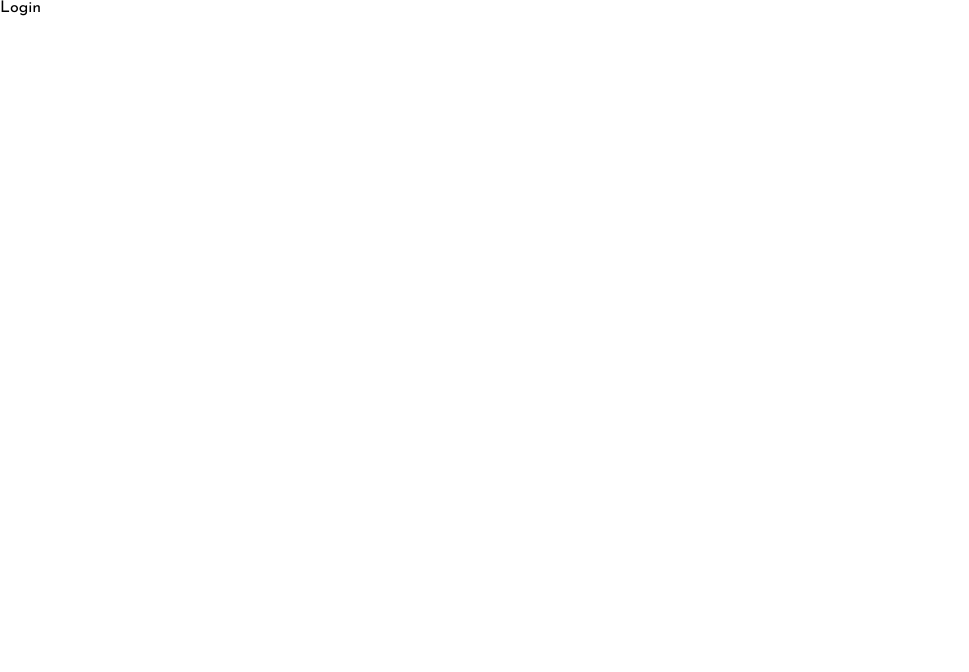
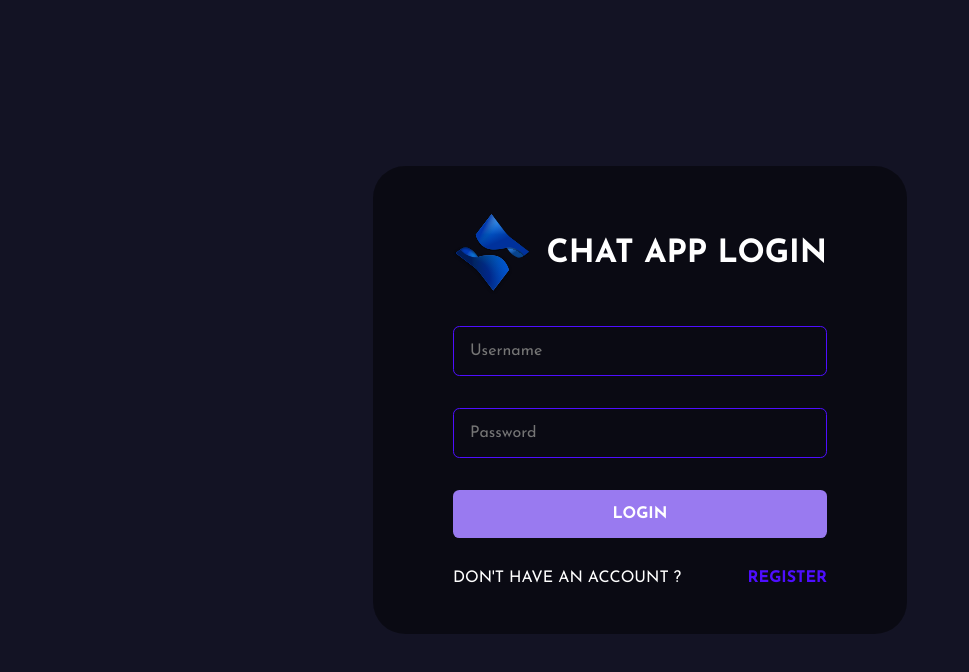
Before and after one commit to innong/chatapp, a React (Create React App) app in the folder public/chat-app/: page /login in a window 1280 px wide. Shown: the top 672 px of the page, without its empty margins (0-969 px from the left). Built offline with nearby package versions, Linux system fonts and the light colour scheme; the HTML template or start-up script is replaced by a standard one.

Commit message:
Feat.Login Function

```diff
--- a/public/chat-app/src/pages/Login.jsx
+++ b/public/chat-app/src/pages/Login.jsx
@@ -1,11 +1,176 @@
-import React from 'react'
+import React, { useState, useEffect } from 'react';
+import axios from 'axios';
+import { Link, useNavigate } from 'react-router-dom';
+import styled from 'styled-components';
+import Logo from "../assets/logo.svg";
+import { toast, ToastContainer } from 'react-toastify';
+import 'react-toastify/dist/ReactToastify.css';
+import { loginRoute } from '../utils/APIRoutes';
 
 function Login() {
+    const navigate = useNavigate();
+    const toastOptions = {
+        position: toast.POSITION.TOP_CENTER,
+        autoClose: 8000,
+        pauseOnHover: true,
+        draggable: true,
+        theme: "dark",
+    };
+    const [values, setValues] = useState({
+        username: "",
+        password: "",
+    });
+
+    useEffect(() => {
+        if(localStorage.getItem('chat-app-user')) {
+            navigate('/');
+        }
+    }, []);
+
+    const handleChange = (event) => {
+        setValues({ ...values, [event.target.name]: event.target.value });
+    };
+
+    const handleValidation = () => {
+        const { password, username } = values;
+        if (password === "") {
+            toast.error("Email and Password is required", toastOptions);
+            return false;
+        } else if (username === "") {
+            toast.error("Email and Password is required.", toastOptions);
+            return false;
+        }
+
+        return true;
+    };
+
+    const handleSubmit = async (event) => {
+        event.preventDefault();
+        if (handleValidation()) {
+            console.log("in validation", loginRoute);
+            const { password, username } = values;
+            const { data } = await axios.post(loginRoute, {
+                username,
+                password,
+            });
+
+            if (data.status === false) {
+                toast.error(data.msg, toastOptions);
+            }
+            if (data.status === true) {
+                localStorage.setItem(
+                    "chat-app-user",
+                    JSON.stringify(data.user)
+                );
+
+                navigate("/");
+            }
+        }
+    };
+
     return (
-        <div>
-            Login
-        </div>
-    )
+        <>
+            <FormContainer>
+                <form onSubmit={(event) => handleSubmit(event)}>
+                    <div className="brand">
+                        <img src={Logo} alt="Logo" />
+                        <h1>Chat App Login</h1>
+                    </div>
+                    <input
+                        type="text"
+                        placeholder="Username"
+                        name="username"
+                        onChange={(e) => handleChange(e)}
+                        min="3"
+                    />
+                    <input
+                        type="password"
+                        placeholder="Password"
+                        name="password"
+                        onChange={(e) => handleChange(e)}
+                    />
+                    <button type="submit">Login</button>
+                    <span>
+                        Don't have an account ? <Link to="/register">Register</Link>
+                    </span>
+                </form>
+            </FormContainer>
+            <ToastContainer />
+        </>
+    );
 }
 
+const FormContainer = styled.div`
+    height: 100vh;
+    width: 100vw;
+    display: flex;
+    flex-direction: column;
+    justify-content: center;
+    gap: 1rem;
+    align-items: center;
+    background-color: #131324;
+    .brand {
+        display: flex;
+        align-items: center;
+        gap: 1rem;
+        justify-content: center;
+        img {
+            height: 5rem;
+        }
+        h1 {
+            color: white;
+            text-transform: uppercase;
+        }
+    }
+    form {
+        display: flex;
+        flex-direction: column;
+        gap: 2rem;
+        background-color: #00000076;
+        border-radius: 2rem;
+        padding: 3rem 5rem;
+        input {
+            background-color: transparent;
+            padding: 1rem;
+            border: 0.1rem solid #4e0eff;
+            border-radius: 0.4rem;
+            color: white;
+            width: 100%;
+            font-size: 1rem;
+            &:focus {
+                border: 0.1rem solid #997af0;
+                outline: none;
+            }
+        }
+        button {
+            background-color: #997af0;
+            color: white;
+            padding: 1rem 2rem;
+            border: none;
+            border-radius: 0.4rem;
+            font-weight: bold;
+            font-size: 1rem;
+            width: 100%;
+            text-transform: uppercase;
+            transition: 0.5s ease-in-out;
+            cursor: pointer;
+            &:hover {
+                background-color: #4e0eff;
+            }
+        }
+        span {
+            display: flex; // _whatIFix
+            justify-content: space-between; // _whatIFix
+            color: white;
+            text-transform: uppercase;
+            a {
+                color: #4e0eff;
+                text-decoration: none;
+                font-weight: bold;
+            }
+        }
+    }
+
+`;
+
 export default Login
--- a/public/chat-app/src/pages/Register.jsx
+++ b/public/chat-app/src/pages/Register.jsx
@@ -22,6 +22,12 @@
         password: "",
         confirmPassword: "",
     });
+
+    useEffect(() => {
+        if (localStorage.getItem('chat-app-user')) {
+            navigate('/');
+        }
+    }, []);
 
     const handleChange = (event) => {
         setValues({ ...values, [event.target.name]: event.target.value });
--- a/public/chat-app/src/utils/APIRoutes.js
+++ b/public/chat-app/src/utils/APIRoutes.js
@@ -1,2 +1,3 @@
 const host = "http://localhost:5000";
 export const registerRoute = `${host}/api/auth/register`;
+export const loginRoute = `${host}/api/auth/login`;
```
Also changed, not shown: 2 other files (tests, documents, lock files or other folders).
